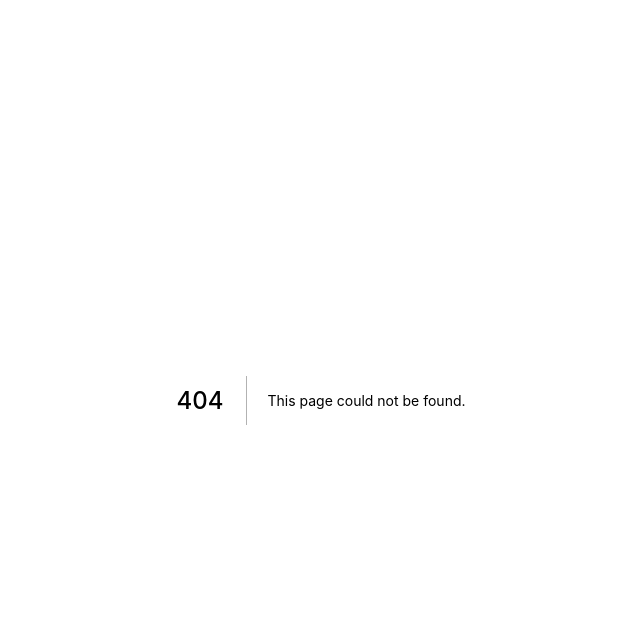
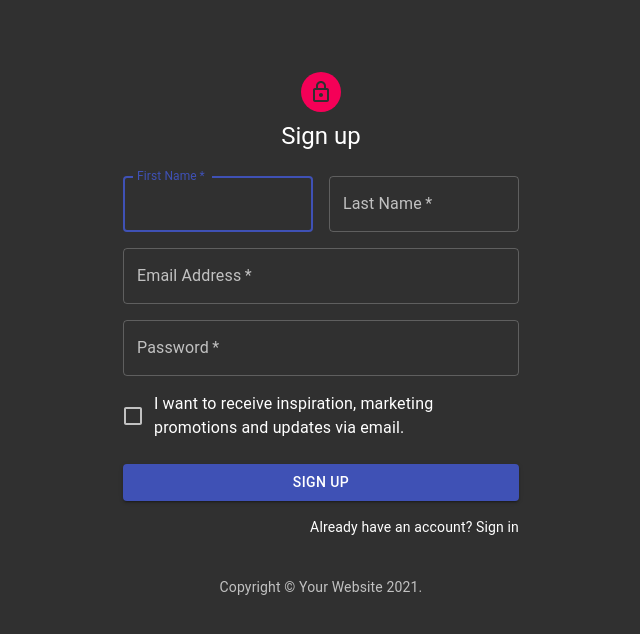
Before and after one commit to licarijd/nightlify-front-end, a Next.js app: page /register in a window 1280 px wide. Before the commit this address had no page. Shown: the top 634 px of the page, without its empty margins (319-959 px from the left). Built offline with nearby package versions, Linux system fonts and the light colour scheme.

Commit message:
Register page

```diff
--- /dev/null
+++ b/pages/register.js
@@ -0,0 +1,148 @@
+import React from 'react';
+import Avatar from '@material-ui/core/Avatar';
+import Button from '@material-ui/core/Button';
+import CssBaseline from '@material-ui/core/CssBaseline';
+import TextField from '@material-ui/core/TextField';
+import FormControlLabel from '@material-ui/core/FormControlLabel';
+import Checkbox from '@material-ui/core/Checkbox';
+import Link from '@material-ui/core/Link';
+import Grid from '@material-ui/core/Grid';
+import Box from '@material-ui/core/Box';
+import LockOutlinedIcon from '@material-ui/icons/LockOutlined';
+import Typography from '@material-ui/core/Typography';
+import { createTheme, makeStyles, ThemeProvider } from '@material-ui/core/styles';
+import Container from '@material-ui/core/Container';
+
+function Copyright() {
+  return (
+    <Typography variant="body2" color="textSecondary" align="center">
+      {'Copyright © '}
+      <Link color="inherit" href="https://material-ui.com/">
+        Your Website
+      </Link>{' '}
+      {new Date().getFullYear()}
+      {'.'}
+    </Typography>
+  );
+}
+
+const theme = createTheme({
+    palette: {
+      type: "dark",
+    }
+  });
+
+const useStyles = makeStyles((theme) => ({
+  paper: {
+    marginTop: theme.spacing(8),
+    display: 'flex',
+    flexDirection: 'column',
+    alignItems: 'center',
+  },
+  avatar: {
+    margin: theme.spacing(1),
+    backgroundColor: theme.palette.secondary.main,
+  },
+  form: {
+    width: '100%', // Fix IE 11 issue.
+    marginTop: theme.spacing(3),
+  },
+  submit: {
+    margin: theme.spacing(3, 0, 2),
+  },
+}));
+
+export default function SignUp() {
+  const classes = useStyles();
+
+  return (
+    <ThemeProvider theme={theme}>
+    <Container component="main" maxWidth="xs">
+      <CssBaseline />
+      <div className={classes.paper}>
+        <Avatar className={classes.avatar}>
+          <LockOutlinedIcon />
+        </Avatar>
+        <Typography component="h1" variant="h5">
+          Sign up
+        </Typography>
+        <form className={classes.form} noValidate>
+          <Grid container spacing={2}>
+            <Grid item xs={12} sm={6}>
+              <TextField
+                autoComplete="fname"
+                name="firstName"
+                variant="outlined"
+                required
+                fullWidth
+                id="firstName"
+                label="First Name"
+                autoFocus
+              />
+            </Grid>
+            <Grid item xs={12} sm={6}>
+              <TextField
+                variant="outlined"
+                required
+                fullWidth
+                id="lastName"
+                label="Last Name"
+                name="lastName"
+                autoComplete="lname"
+              />
+            </Grid>
+            <Grid item xs={12}>
+              <TextField
+                variant="outlined"
+                required
+                fullWidth
+                id="email"
+                label="Email Address"
+                name="email"
+                autoComplete="email"
+              />
+            </Grid>
+            <Grid item xs={12}>
+              <TextField
+                variant="outlined"
+                required
+                fullWidth
+                name="password"
+                label="Password"
+                type="password"
+                id="password"
+                autoComplete="current-password"
+              />
+            </Grid>
+            <Grid item xs={12}>
+              <FormControlLabel
+                control={<Checkbox value="allowExtraEmails" color="primary" />}
+                label="I want to receive inspiration, marketing promotions and updates via email."
+              />
+            </Grid>
+          </Grid>
+          <Button
+            type="submit"
+            fullWidth
+            variant="contained"
+            color="primary"
+            className={classes.submit}
+          >
+            Sign Up
+          </Button>
+          <Grid container justifyContent="flex-end">
+            <Grid item>
+              <Link color='textPrimary' href="#" variant="body2">
+                Already have an account? Sign in
+              </Link>
+            </Grid>
+          </Grid>
+        </form>
+      </div>
+      <Box mt={5}>
+        <Copyright />
+      </Box>
+    </Container>
+      </ThemeProvider>
+  );
+}
```
